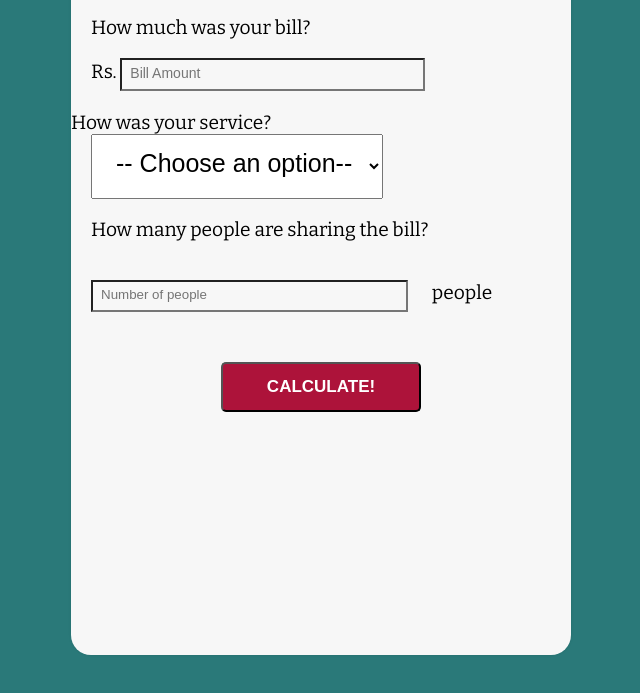
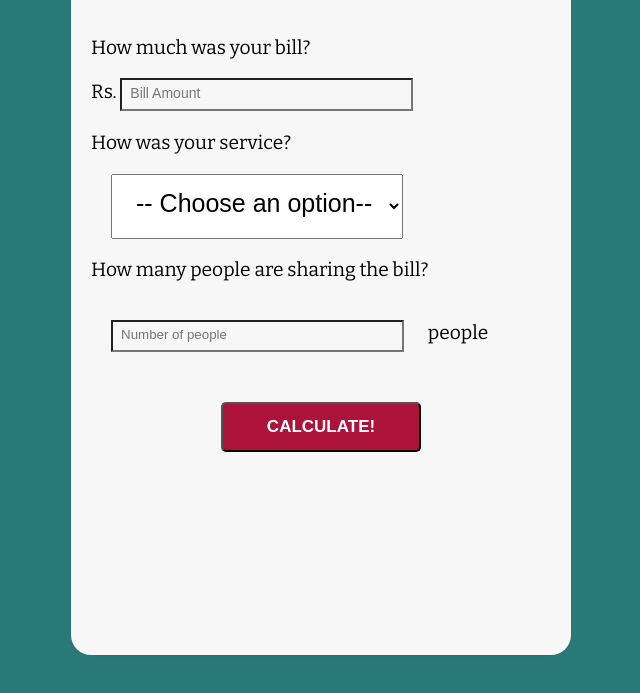
Before and after one commit to call-me-xyz/Tip-Calculator, a plain HTML site: page index.html in a window 1280 px wide. Shown: the part 145-838 px from the top of the page, without its empty margins (319-959 px from the left). Drawn offline with nearby package versions, Linux system fonts and the light colour scheme.

Commit message:
Add slight CSS changes

```diff
--- a/style.css
+++ b/style.css
@@ -15,6 +15,10 @@ body {
   -moz-border-radius: 20px;
 }
 
+#calculator {
+  padding: 20px;
+}
+
 h1 {
   background-color: brown;
   color: white;
@@ -24,10 +28,6 @@ h1 {
   font-size: 18px;
   border-top-left-radius: 20px;
   border-top-right-radius: 20px;
-}
-
-p {
-  padding-left: 20px;
 }
 
 form input[type="text"] {
@@ -62,7 +62,7 @@ input {
 
 #serviceQual {
   padding: 13px 13px 20px 20px;
-  margin-left: 20px;
+  margin: 20px 0 0 20px;
   font-size: 25px;
 }
 
```
